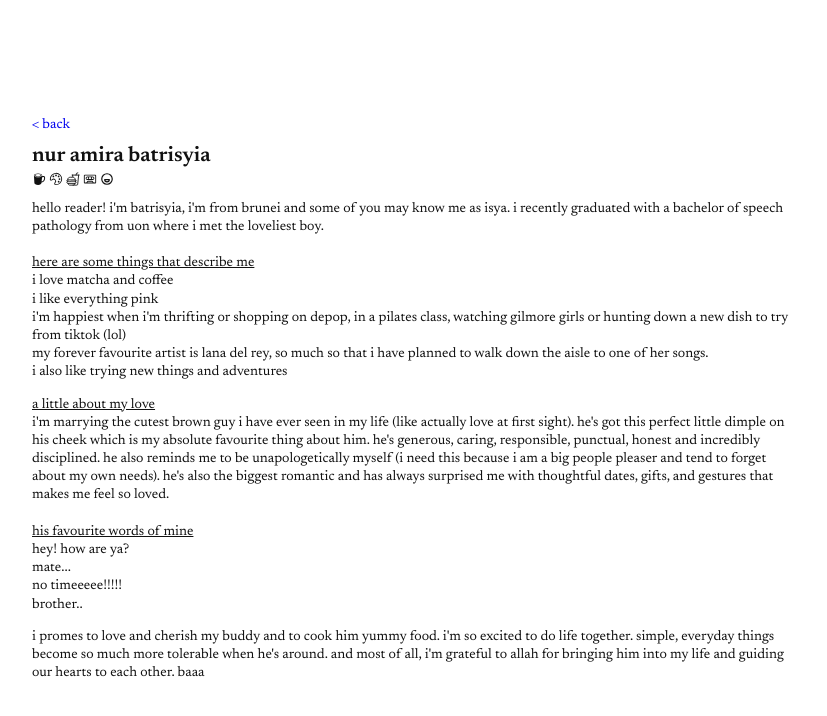
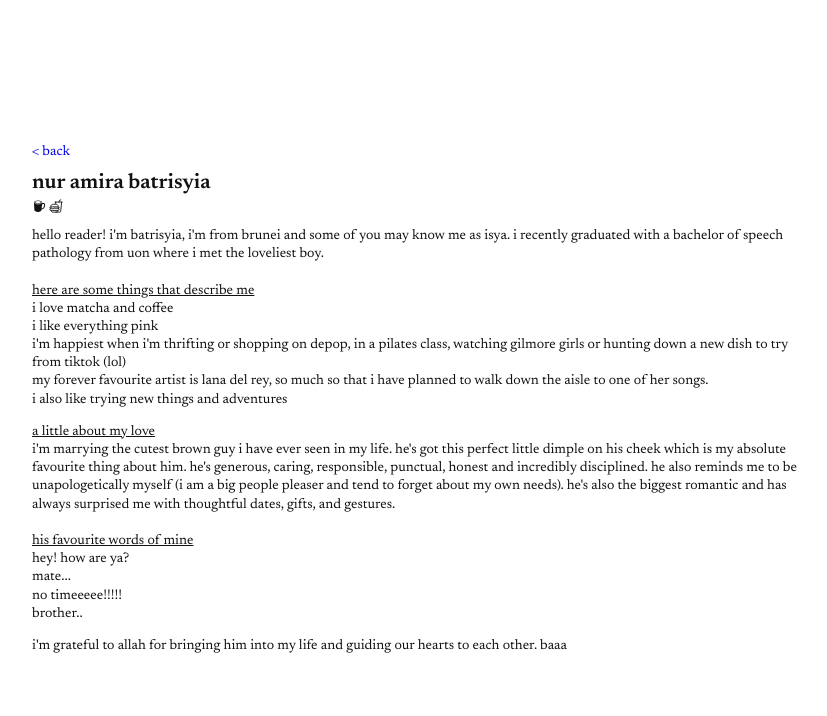
Before and after one commit to sharjeelsoh/wedding-invite, a Next.js app: page /isya in a window 1280 px wide. Shown: the top 716 px of the page, without its empty margins (224-1051 px from the left). Built offline with nearby package versions, Linux system fonts and the light colour scheme.

Commit message:
less icons and links

```diff
--- a/app/isya/page.js
+++ b/app/isya/page.js
@@ -1,10 +1,7 @@
 import Link from "next/link";
+
 import { GiCoffeeMug } from "react-icons/gi";
-import { VscSymbolColor } from "react-icons/vsc";
 import { IoFastFoodOutline } from "react-icons/io5";
-import { PiCassetteTape } from "react-icons/pi";
-import { TbBrandFunimation } from "react-icons/tb";
-
 
 export default function IsyaPage() {
   return (
@@ -14,7 +11,7 @@ export default function IsyaPage() {
         </Link>
         <br></br><br></br>
         <h2>nur amira batrisyia</h2>
-        <div className="icon-line"><GiCoffeeMug /> <VscSymbolColor /> <IoFastFoodOutline /> <PiCassetteTape /> <TbBrandFunimation /></div>
+        <div className="icon-line"><GiCoffeeMug /><IoFastFoodOutline /></div>
         <br></br>
         <div className="about-content">
             <p>hello reader! i&apos;m batrisyia, i&apos;m from brunei and some of you may know me as isya. i recently graduated with a bachelor of speech pathology from uon where i met the loveliest boy.</p>
@@ -29,9 +26,9 @@ export default function IsyaPage() {
             </ul>
             <h4>a little about my love</h4>
             <p>
-              i&apos;m marrying the cutest brown guy i have ever seen in my life (like actually love at first sight). he&apos;s got this perfect little dimple on his cheek which is my absolute favourite thing about him.
-              he&apos;s generous, caring, responsible, punctual, honest and incredibly disciplined. he also reminds me to be unapologetically myself (i need this because i am a big people pleaser and tend to forget about my own needs).
-              he&apos;s also the biggest romantic and has always surprised me with thoughtful dates, gifts, and gestures that makes me feel so loved.
+              i&apos;m marrying the cutest brown guy i have ever seen in my life. he&apos;s got this perfect little dimple on his cheek which is my absolute favourite thing about him.
+              he&apos;s generous, caring, responsible, punctual, honest and incredibly disciplined. he also reminds me to be unapologetically myself (i am a big people pleaser and tend to forget about my own needs).
+              he&apos;s also the biggest romantic and has always surprised me with thoughtful dates, gifts, and gestures.
             </p>
             <br></br>
             <h4>his favourite words of mine</h4>
@@ -42,7 +39,6 @@ export default function IsyaPage() {
               <li>brother..</li>
             </ul>
             <p>
-              i promes to love and cherish my buddy and to cook him yummy food. i&apos;m so excited to do life together. simple, everyday things become so much more tolerable when he&apos;s around. and most of all,
               i&apos;m grateful to allah for bringing him into my life and guiding our hearts to each other. baaa
             </p>
         </div>
```
Also changed, not shown: app/page.js (+7 -5 lines), app/saji/page.js (+1 -6 lines).
